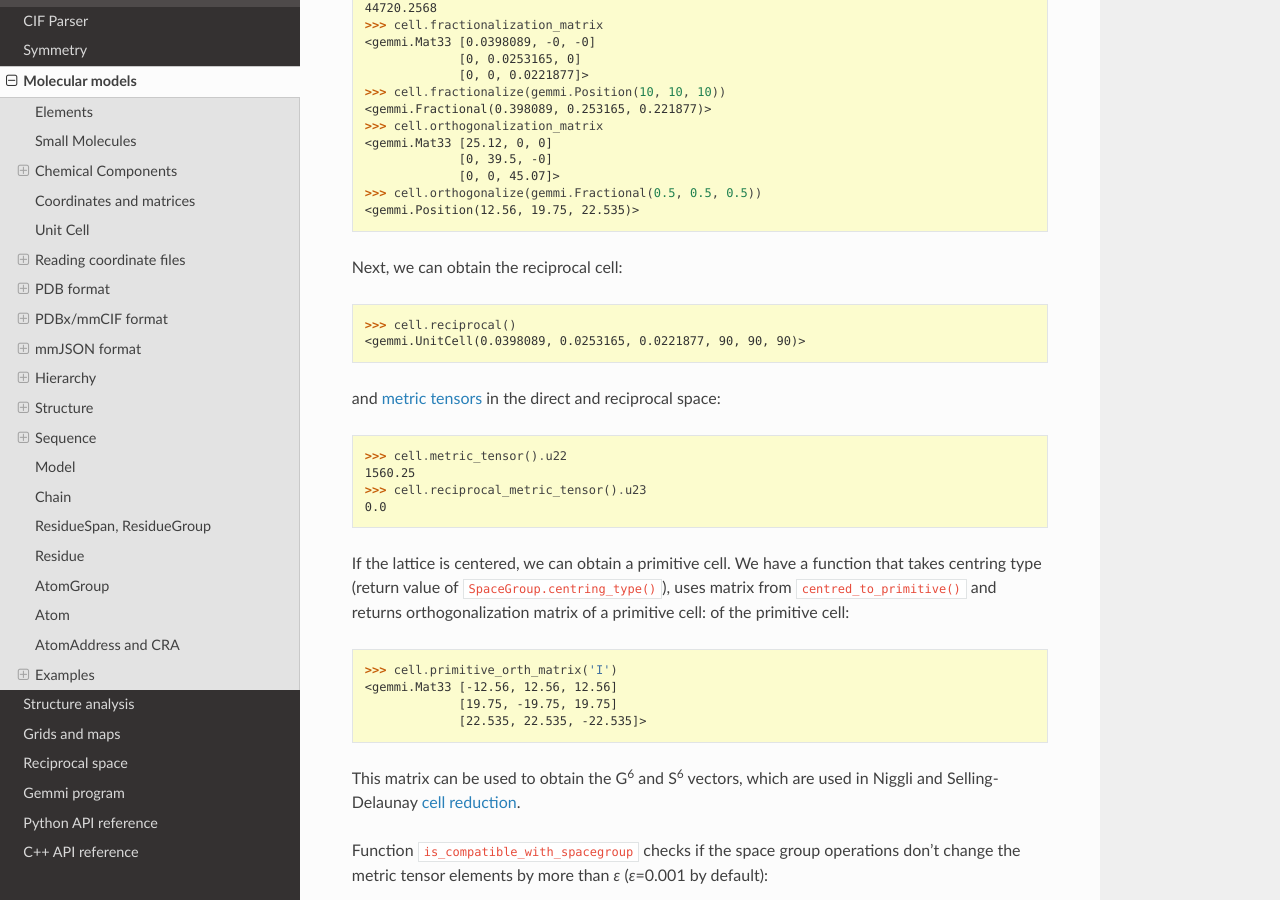
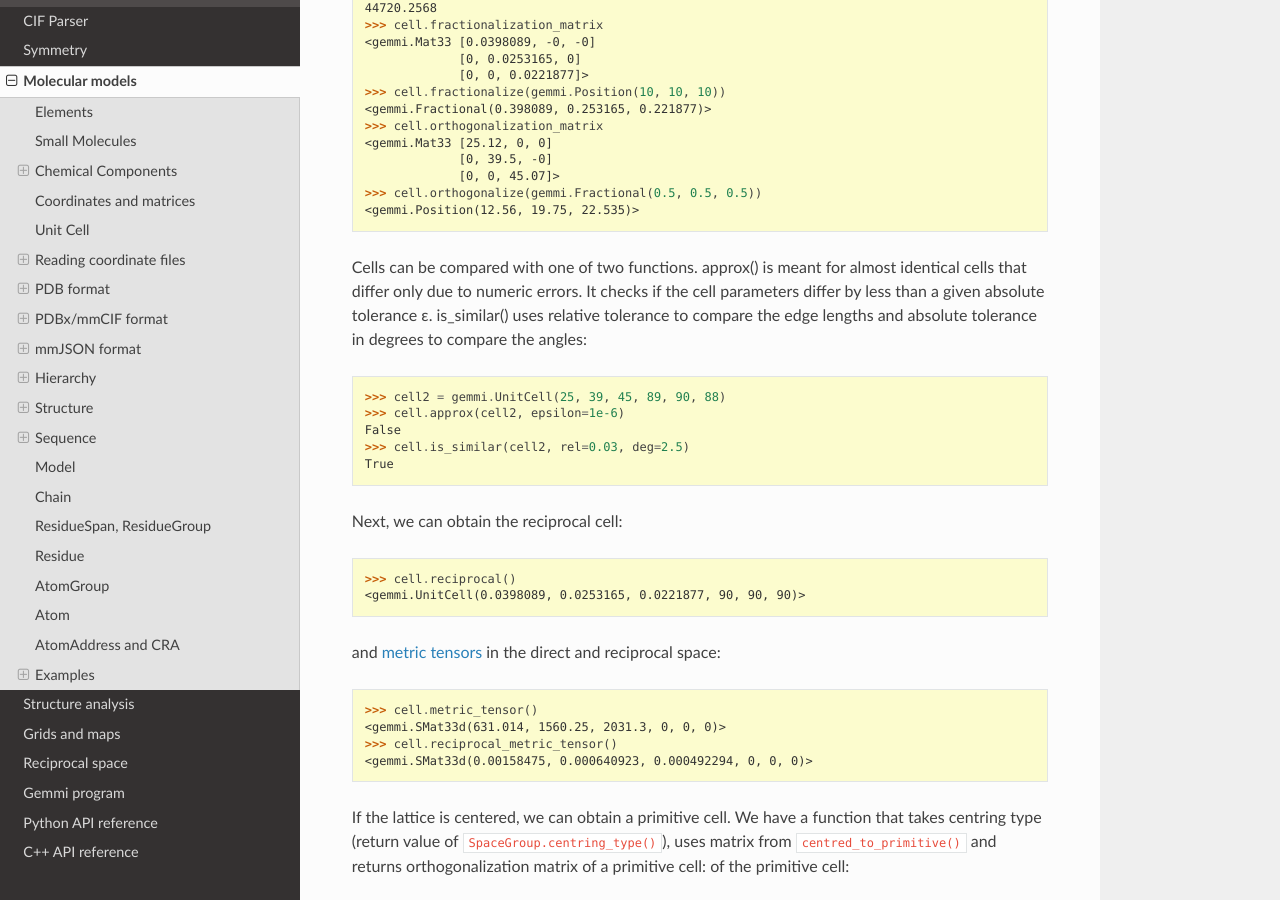
Before and after one commit to project-gemmi/gemmi, a Sphinx documentation site: the page built from docs/mol.rst, in a window 1280 px wide and 900 px high, scrolled down 9850 px. Built offline with Sphinx 7.4.7 and the Read the Docs theme 2.0.0, drawn with Linux system fonts in a browser that asks for light colours.

Commit message:
add UnitCell::is_similar()

```diff
--- a/docs/mol.rst
+++ b/docs/mol.rst
@@ -564,6 +564,21 @@ Here are the most important properties and methods of the ``UnitCell`` class:
     >>> cell.orthogonalize(gemmi.Fractional(0.5, 0.5, 0.5))
     <gemmi.Position(12.56, 19.75, 22.535)>
 
+Cells can be compared with one of two functions.
+approx() is meant for almost identical cells that differ only
+due to numeric errors. It checks if the cell parameters differ
+by less than a given absolute tolerance ε.
+is_similar() uses relative tolerance to compare the edge lengths
+and absolute tolerance in degrees to compare the angles:
+
+.. doctest::
+
+    >>> cell2 = gemmi.UnitCell(25, 39, 45, 89, 90, 88)
+    >>> cell.approx(cell2, epsilon=1e-6)
+    False
+    >>> cell.is_similar(cell2, rel=0.03, deg=2.5)
+    True
+
 Next, we can obtain the reciprocal cell:
 
 .. doctest::
@@ -576,10 +591,10 @@ in the direct and reciprocal space:
 
 .. doctest::
 
-    >>> cell.metric_tensor().u22
-    1560.25
-    >>> cell.reciprocal_metric_tensor().u23
-    0.0
+    >>> cell.metric_tensor()
+    <gemmi.SMat33d(631.014, 1560.25, 2031.3, 0, 0, 0)>
+    >>> cell.reciprocal_metric_tensor()
+    <gemmi.SMat33d(0.00158475, 0.000640923, 0.000492294, 0, 0, 0)>
 
 If the lattice is centered, we can obtain a primitive cell.
 We have a function that takes centring type (return value of
```
Also changed, not shown: 3 other files.
